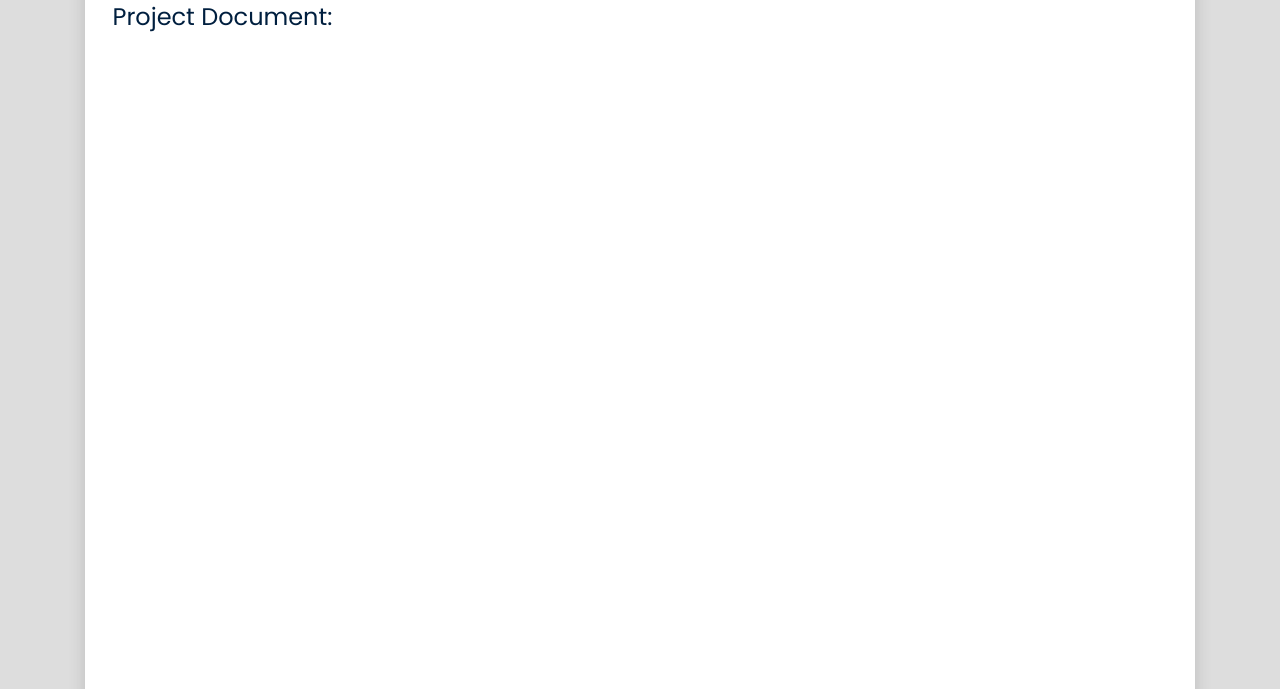
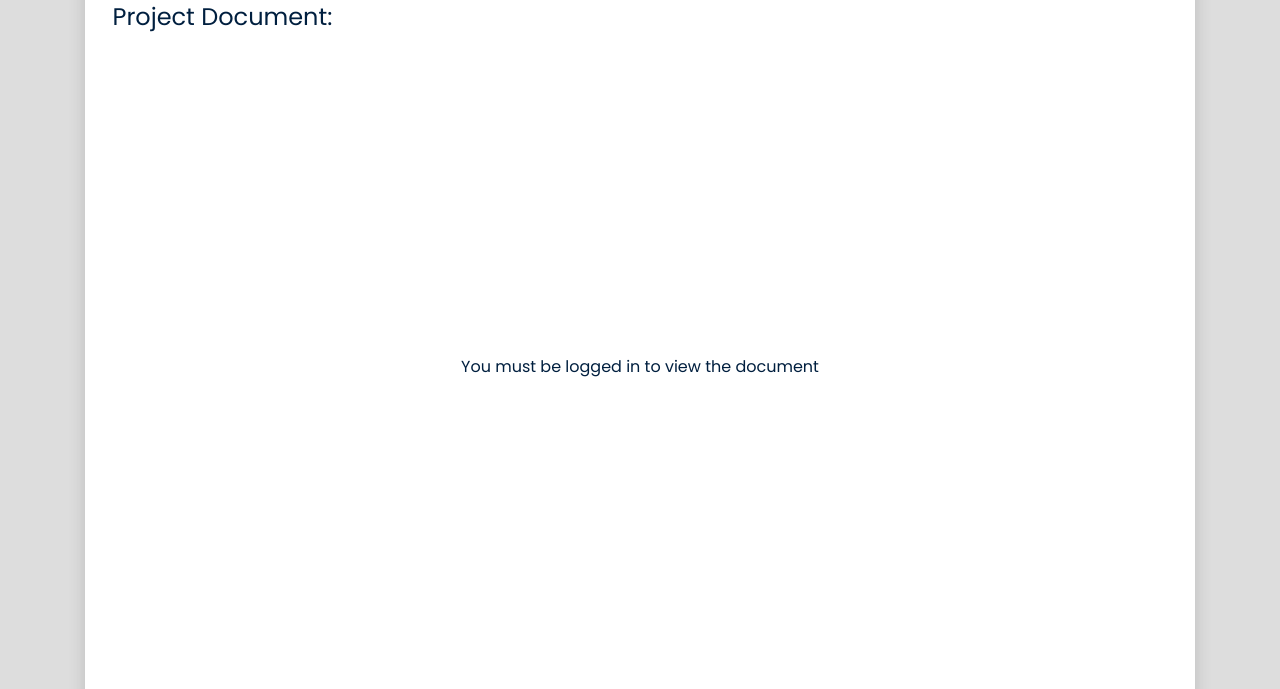
Before and after one commit to EmmanuelCy/Archive-System, a PHP site: page /otas/index.php?page=view_archive in a window 1280 px wide. Shown: the part 763-1452 px from the top of the page. Run offline with PHP 8.4, Linux system fonts and the light colour scheme; data comes from the database, SQL or seed files in the repository; data that the repository does not hold is empty; some libraries are stand-ins or nearby versions.

Commit message:
chore: Improve document view  and added blur in view_archive.php

```diff
--- a/view_archive.php
+++ b/view_archive.php
@@ -58,8 +58,17 @@ if(isset($_GET['id']) && $_GET['id'] > 0){
                     </fieldset>
                         <fieldset>
                         <legend class="text-navy">Project Document:</legend>
-                        <div class="pl-4">
-                            <iframe src="<?= isset($document_path) ? base_url.$document_path : "" ?>" frameborder="0" id="document_field" class="text-center w-100" style="filter: blur(5px);">Loading Document ...</iframe>
+                        <div class="pl-4" style="position: relative;">
+                            <?php if($_settings->userdata('login_type') != "2"): ?>
+                                <div class="blur">
+                                    <iframe src="<?= isset($document_path) ? base_url.$document_path : "" ?>" frameborder="0" id="document_field" class="text-center w-100" style="filter: blur(10px);";">Loading Document ...</iframe>
+                                </div>
+                                <div style="position: absolute; top: 0; left: 0; width: 100%; height: 100%; z-index: 1; display: flex; align-items: center; justify-content: center;">
+                                    <div class="text-navy">You must be logged in to view the document</div>
+                                </div>
+                            <?php else: ?>
+                                <iframe src="<?= isset($document_path) ? base_url.$document_path : "" ?>" frameborder="0" id="document_field" class="text-center w-100";">Loading Document ...</iframe>
+                            <?php endif; ?>
                         </div>
                     </fieldset>
                 </div>
```
